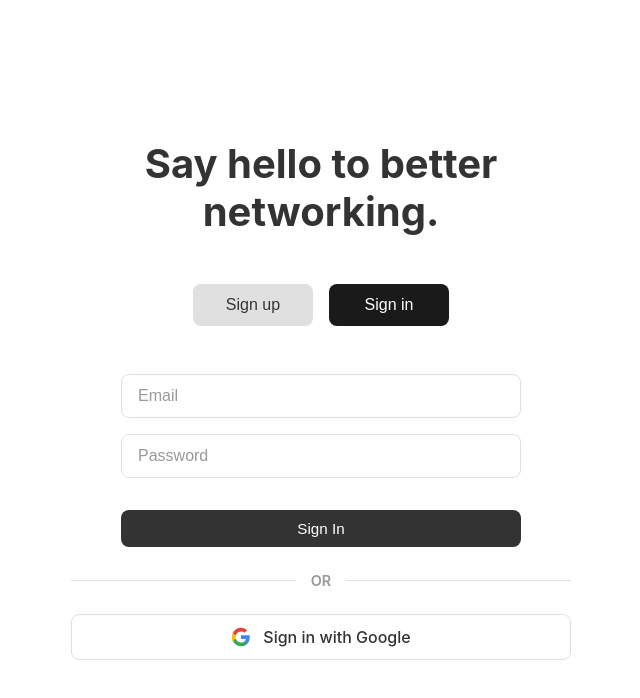
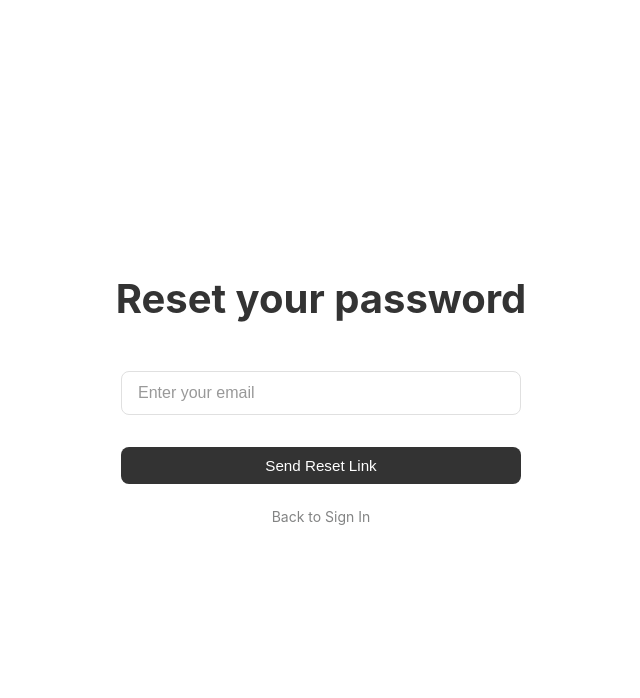
Before and after one commit to xiaoxiaomelody/outreach_agent, a React (Vite) app in the folder frontend/: page /forgot-password in a window 1280 px wide. Shown: the top 698 px of the page, without its empty margins (319-959 px from the left). Built offline with nearby package versions, Linux system fonts and the light colour scheme; no server answers.

Commit message:
reset password page done

```diff
--- a/frontend/src/App.js
+++ b/frontend/src/App.js
@@ -2,6 +2,7 @@ import React from "react";
 import { BrowserRouter as Router, Routes, Route } from "react-router-dom";
 import Login from "./pages/Login";
 import Dashboard from "./pages/Dashboard";
+import ForgotPassword from "./pages/ForgotPassword";
 import SearchPage from "./pages/SearchPage";
 import TemplatesPage from "./pages/TemplatesPage";
 import MyListPage from "./pages/MyListPage";
@@ -25,7 +26,7 @@ function App() {
         <Routes>
           {/* Public Route - Login */}
           <Route path="/" element={<Login />} />
-
+          <Route path="/forgot-password" element={<ForgotPassword />} />
           {/* Protected Routes */}
           <Route
             path="/gmail-connection"
--- /dev/null
+++ b/frontend/src/pages/ForgotPassword.js
@@ -0,0 +1,67 @@
+import React, { useState } from "react";
+import { sendPasswordResetEmail } from "firebase/auth";
+import { auth } from "../config/firebase";
+import { useNavigate } from "react-router-dom";
+import "../styles/Login.css";
+
+const ForgotPassword = () => {
+  const [email, setEmail] = useState("");
+  const [message, setMessage] = useState("");
+  const [error, setError] = useState("");
+
+  const navigate = useNavigate();
+
+  const handleReset = async (e) => {
+    e.preventDefault();
+    setMessage("");
+    setError("");
+
+    try {
+      await sendPasswordResetEmail(auth, email);
+      setMessage("A password reset link has been sent to your email.");
+    } catch (err) {
+      setError(err.message);
+    }
+  };
+
+  return (
+    <div className="login-page">
+      <div className="login-container">
+        <div className="login-hero">
+
+          <h1 className="login-title">Reset your password</h1>
+
+          <form onSubmit={handleReset} className="login-form">
+            <div className="form-group">
+              <input
+                type="email"
+                placeholder="Enter your email"
+                value={email}
+                onChange={(e) => setEmail(e.target.value)}
+                required
+              />
+            </div>
+
+            <button type="submit" className="btn btn-submit">
+              Send Reset Link
+            </button>
+          </form>
+
+          {message && <div className="success-message">{message}</div>}
+          {error && <div className="error-message">{error}</div>}
+
+          <div
+            className="forgot-password-link"
+            style={{ marginTop: "20px" }}
+            onClick={() => navigate("/")}
+          >
+            Back to Sign In
+          </div>
+
+        </div>
+      </div>
+    </div>
+  );
+};
+
+export default ForgotPassword;
--- a/frontend/src/pages/Login.js
+++ b/frontend/src/pages/Login.js
@@ -157,6 +157,17 @@ const Login = () => {
               />
             </div>
 
+            {!isSignUp && (
+              <div className="forgot-password-container">
+                <span
+                  className="forgot-password-link"
+                  onClick={() => navigate("/forgot-password")}
+                >
+                  Forgot password?
+                </span>
+              </div>
+            )}
+
             {isSignUp && (
               <div className="form-group">
                 <input
--- a/frontend/src/styles/Login.css
+++ b/frontend/src/styles/Login.css
@@ -32,6 +32,23 @@
   gap: 1rem;
   justify-content: center;
   margin-bottom: 3rem;
+}
+
+.forgot-password-container {
+  width: 100%;
+  text-align: right;
+  margin-top: -10px;
+  margin-bottom: 10px;
+}
+
+.forgot-password-link {
+  font-size: 14px;
+  color: #838484;
+  cursor: pointer;
+}
+
+.forgot-password-link:hover {
+  text-decoration: underline;
 }
 
 .action-btn {
```
